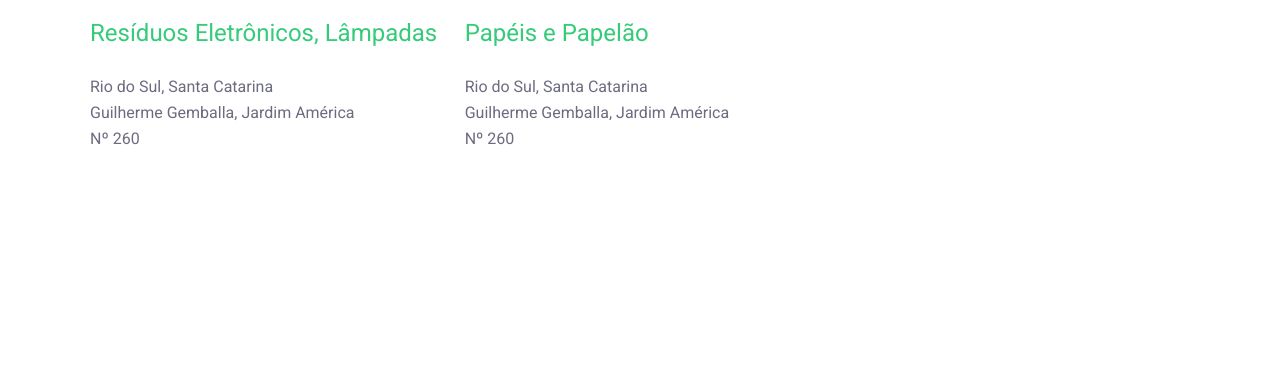
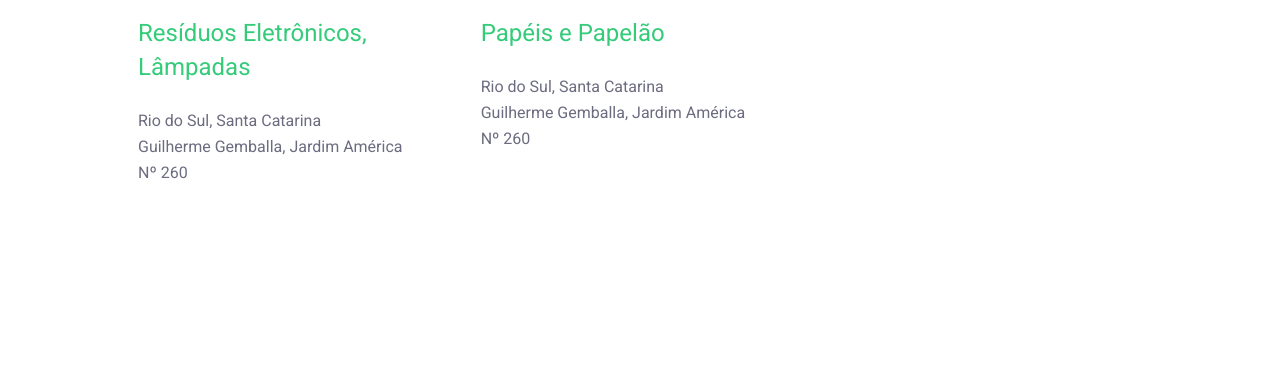
Before and after one commit to RodrigoSenna88/NLW, a plain HTML site: page search-results.html in a window 1280 px wide. Shown: the part 434-800 px from the top of the page. Drawn offline with Linux system fonts and the light colour scheme.

Commit message:
corrigindo a margin no main

```diff
--- a/styles/search-results.css
+++ b/styles/search-results.css
@@ -44,7 +44,7 @@ body::after {
 }
 
 main {
-  margin-top: 48px;
+  margin: 48px;
 }
 
 main h4 {
```
